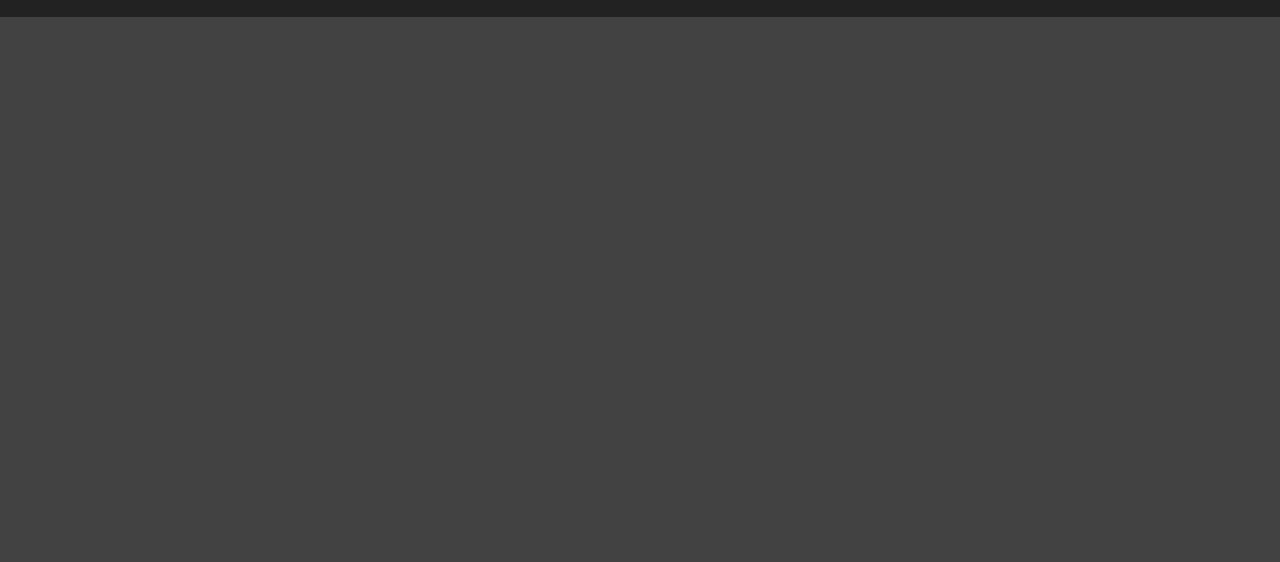
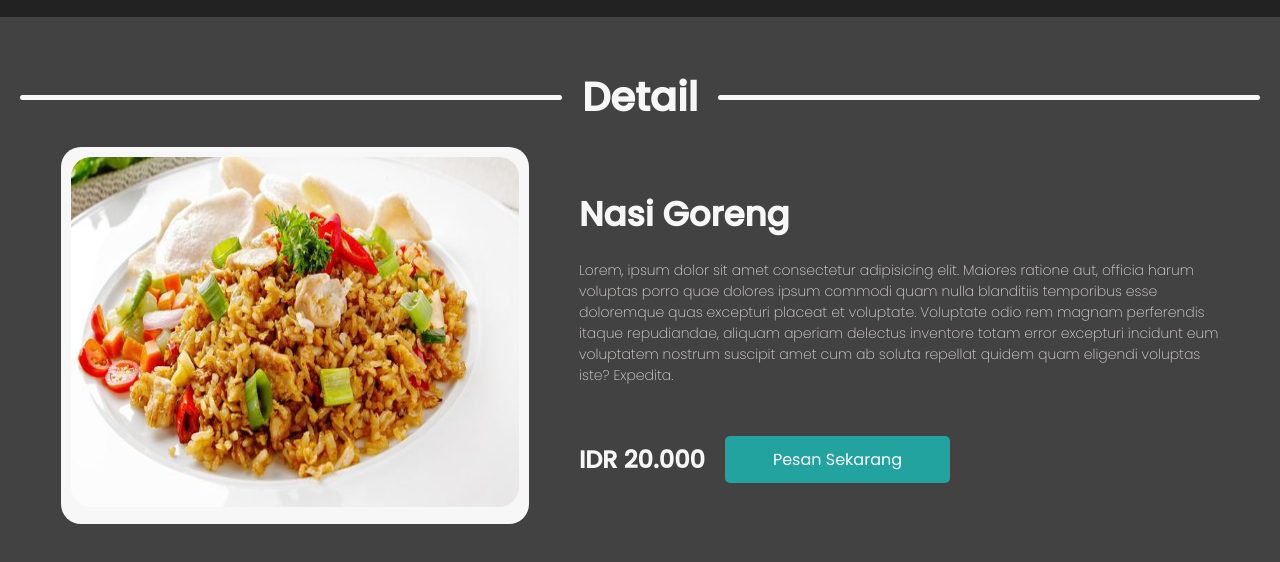
Before and after one commit to Aryaashari/assignment2-GDSC-ITB, a plain HTML site: page pages/foods/food1.html in a window 1280 px wide. Shown: the part 62-624 px from the top of the page. Drawn offline with Linux system fonts and the light colour scheme.

Commit message:
add image detail and description in detail page

```diff
--- /dev/null
+++ b/assets/style/detail.css
@@ -0,0 +1,50 @@
+.detail .row {
+    justify-content: center;
+    flex-wrap: nowrap;
+    /* margin: 0px 50px; */
+    align-items: center;
+}
+
+.detail .detail-img {
+    background-color: #F7F7F7;
+    padding: 10px;
+    width: 35%;
+    border-radius: 20px;
+}
+
+.detail .detail-img img {
+    width: 100%;
+    height: 350px;
+    border-radius: 20px;
+}
+
+.detail .detail-right {
+    width: 50%;
+    margin-left: 50px;
+}
+
+.detail .detail-right .detail-title {
+    font-size: 34px;
+    color: #f7f7f7;
+    margin-bottom: 20px;
+}
+
+.detail .detail-right .detail-desc {
+    font-size: 14px;
+    font-weight: 200;
+    color: #dad6d6;
+}
+
+
+.detail .detail-right .detail-right-footer {
+    display: flex;
+    margin-top: 50px;
+    align-items: center;
+}
+
+.detail .detail-right .detail-right-footer p {
+    margin-right: 20px;
+    color: #F7F7F7;
+    font-size: 24px;
+    font-weight: 600;
+}
--- a/assets/style/style.css
+++ b/assets/style/style.css
@@ -6,6 +6,22 @@
 
 body {
     background-color: #434242;
+}
+
+.button {
+    background-color: #22A39F;
+    padding: 8px 45px;
+    border-radius: 5px;
+    text-decoration: none;
+    color: white;
+    border: 3px solid transparent;
+    transition: all .3s;
+}
+
+.button:hover {
+    background-color: transparent;
+    border: 3px solid #22A39F;
+    color: #22A39F;
 }
 
 #navbar {
@@ -100,22 +116,6 @@ main {
     color: #222222;
 }
 
-.card-footer .card-footer-button {
-    background-color: #22A39F;
-    padding: 8px 45px;
-    border-radius: 5px;
-    text-decoration: none;
-    color: white;
-    border: 3px solid transparent;
-    transition: all .3s;
-}
-
-.card-footer .card-footer-button:hover {
-    background-color: transparent;
-    border: 3px solid #22A39F;
-    color: #22A39F;
-}
-
 
 .back-button {
     position: absolute;
--- a/pages/foods/food1.html
+++ b/pages/foods/food1.html
@@ -7,6 +7,7 @@
     <title>Nasi Goreng</title>
 
     <link rel="stylesheet" href="../../assets/style/style.css">
+    <link rel="stylesheet" href="../../assets/style/detail.css">
 
     <!-- Google Fonts Poppins -->
     <link rel="preconnect" href="https://fonts.googleapis.com">
@@ -37,6 +38,35 @@
     <main>
 
 
+        <!-- Start Detail Area -->
+        <div class="detail">
+
+            <div class="section-header">
+                <div class="section-line"></div>
+                <div class="section-title">Detail</div>
+                <div class="section-line"></div>
+            </div>
+
+
+
+            <div class="row">
+                <div class="detail-img">
+                    <img src="../../assets/img/makanan1.jpg" alt="nasi-goreng">
+                </div>
+
+                <div class="detail-right">
+                    <h3 class="detail-title">Nasi Goreng</h3>
+                    <p class="detail-desc">Lorem, ipsum dolor sit amet consectetur adipisicing elit. Maiores ratione aut, officia harum voluptas porro quae dolores ipsum commodi quam nulla blanditiis temporibus esse doloremque quas excepturi placeat et voluptate. Voluptate odio rem magnam perferendis itaque repudiandae, aliquam aperiam delectus inventore totam error excepturi incidunt eum voluptatem nostrum suscipit amet cum ab soluta repellat quidem quam eligendi voluptas iste? Expedita.</p>
+                    <div class="detail-right-footer">
+                        <p>IDR 20.000</p>
+                        <a href="" class="button">Pesan Sekarang</a>
+                    </div>
+                </div>
+            </div>
+
+        </div>
+        <!-- End Detail Area -->
+
 
     </main>
     <!-- End Main Area -->
```
Also changed, not shown: index.html (+8 -8 lines).
